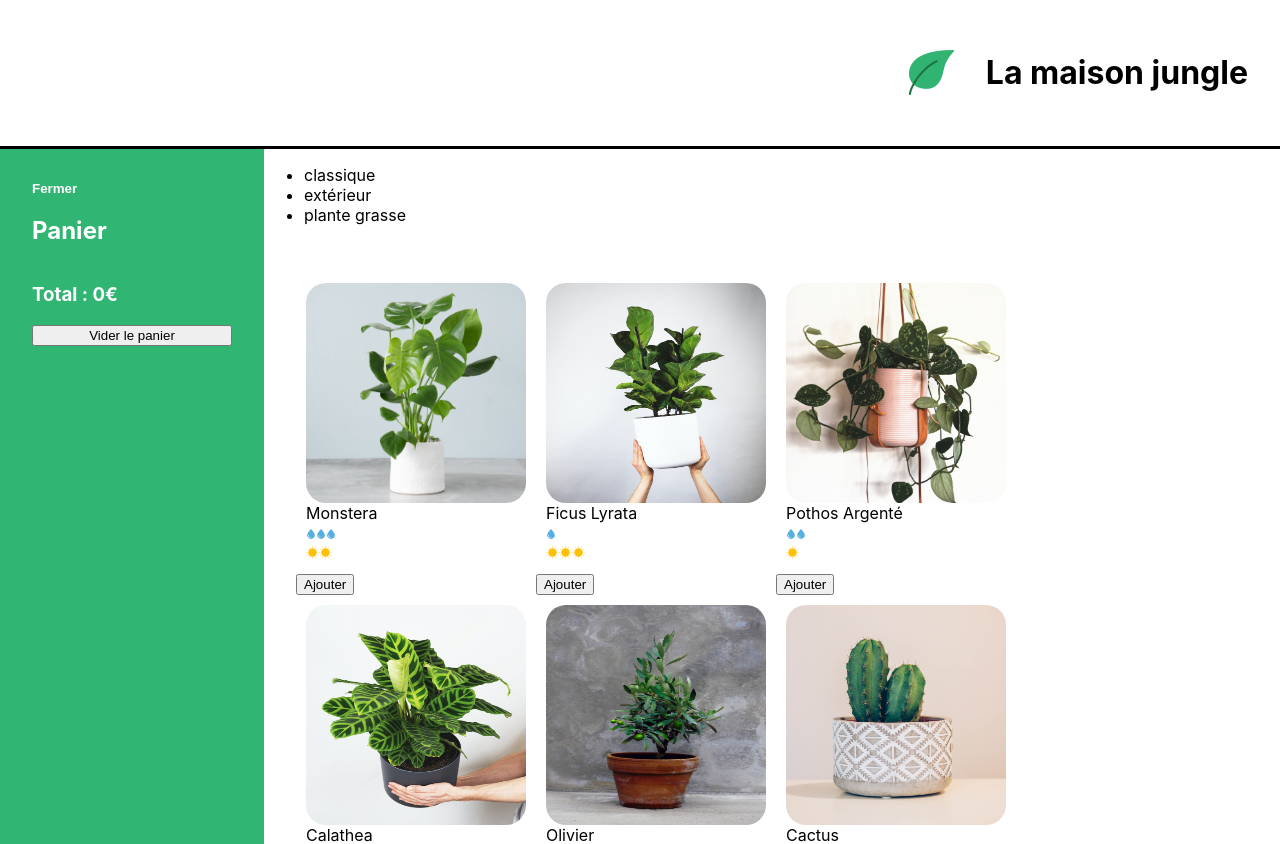
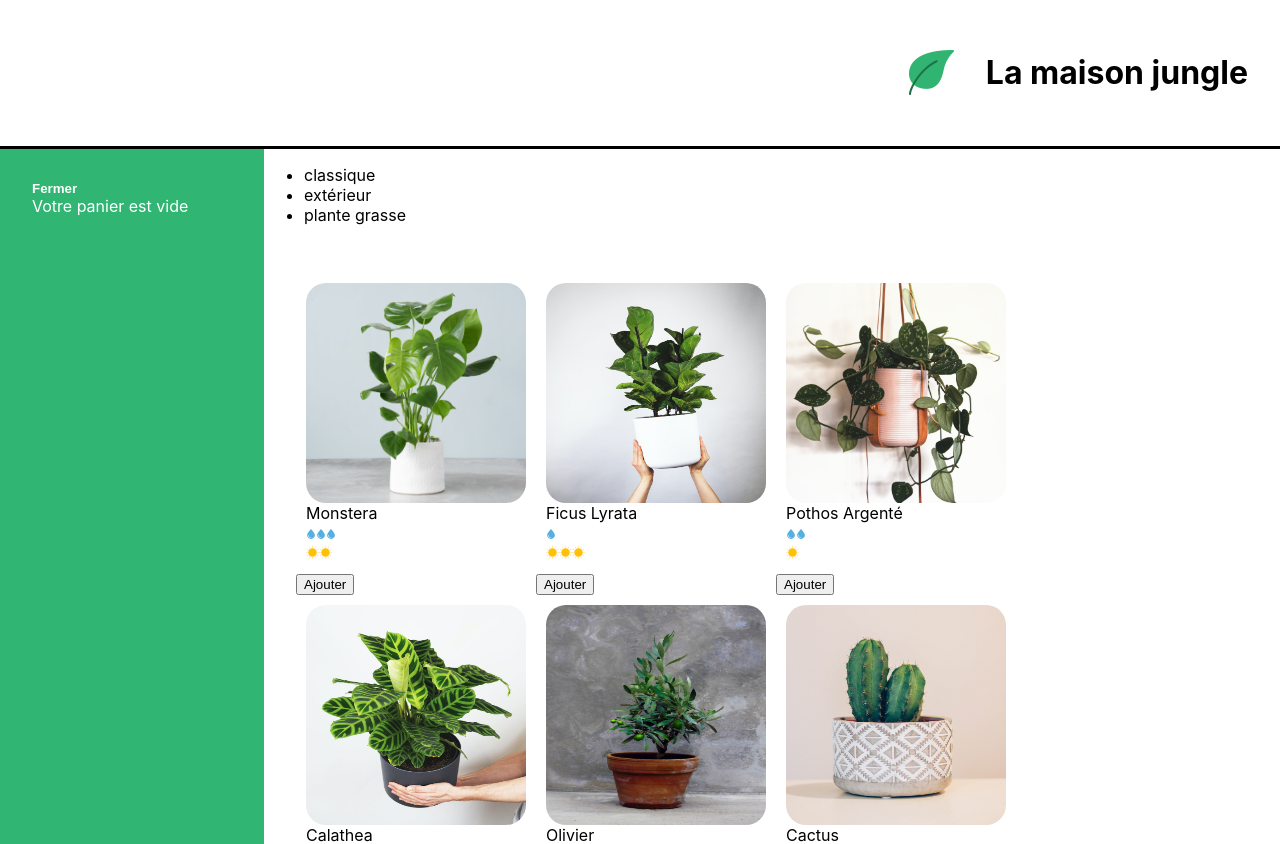
Before and after one commit to AlexDelapierre/React-project, a React (Create React App) app: page / in a window 1280 px wide. Shown: the top 844 px of the page. Built offline with nearby package versions, Linux system fonts and the light colour scheme.

Commit message:
refactor: update Cart.js with plants price

```diff
--- a/src/components/Cart.js
+++ b/src/components/Cart.js
@@ -2,9 +2,11 @@
 import '../styles/Cart.css'
 
 function Cart({ cart, updateCart }) {
-	const monsteraPrice = 8
 	const [isOpen, setIsOpen] = useState(true)
-
+	const total = cart.reduce(
+		(acc, plantType) => acc + plantType.amount * plantType.price,
+		0
+	)
 	return isOpen ? (
 		<div className='lmj-cart'>
 			<button
@@ -13,9 +15,22 @@
 			>
 				Fermer
 			</button>
+			{cart.length > 0 ? (
+				<div>
 					<h2>Panier</h2>
-					<h3>Total : {monsteraPrice * cart}€</h3>
-					<button onClick={() => updateCart(0)}>Vider le panier</button>
+					<ul>
+						{cart.map(({ name, price, amount }, index) => (
+							<div key={`${name}-${index}`}>
+								{name} {price}€ x {amount}
+							</div>
+						))}
+					</ul>
+					<h3>Total :{total}€</h3>
+					<button onClick={() => updateCart([])}>Vider le panier</button>
+				</div>
+			) : (
+				<div>Votre panier est vide</div>
+			)}
 		</div>
 	) : (
 		<div className='lmj-cart-closed'>
```
Lines whose indentation alone changed are shown as unchanged.
